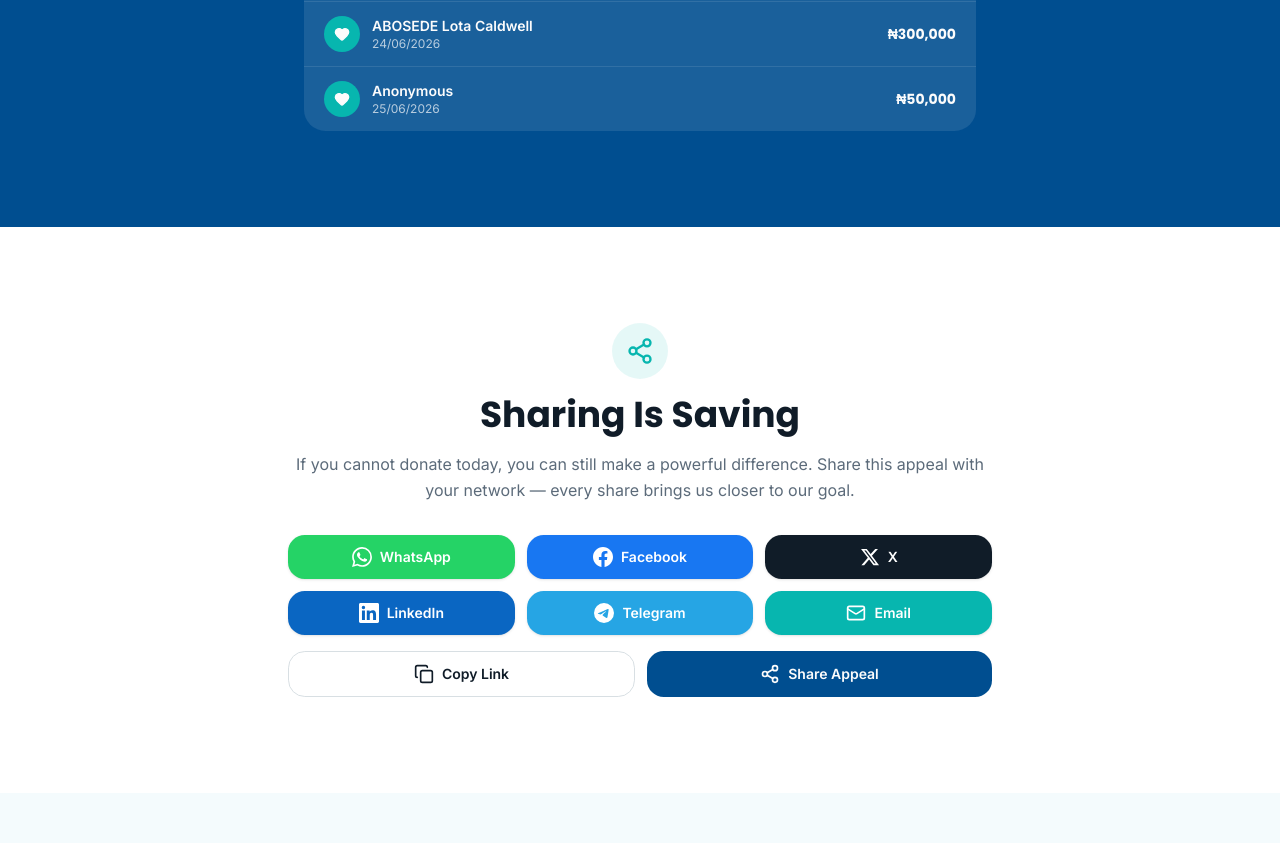
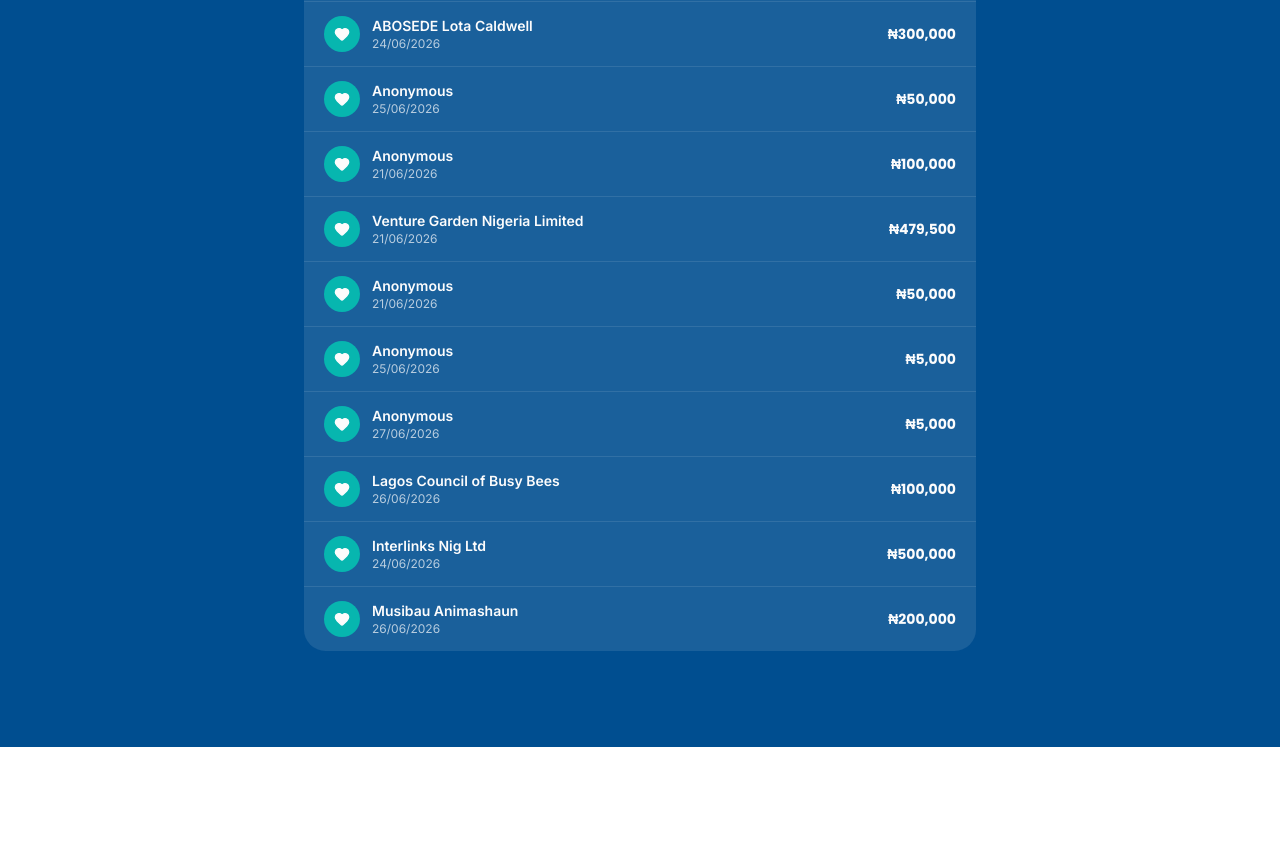
Before and after one commit to paullington/automate-donation-tracking_latest, a Next.js app: page / in a window 1280 px wide. Shown: the part 8640-9483 px from the top of the page. Built offline with nearby package versions, Linux system fonts and the light colour scheme; no server answers; the database is empty.

Commit message:
Add new donor entries to social proof component

```diff
--- a/components/social-proof.tsx
+++ b/components/social-proof.tsx
@@ -21,6 +21,14 @@ const recentDonors = [
   { name: 'CHRISTIANA EDIRIN YAVUNADU', amount: 10_000, time: '24/06/2026' },
   { name: 'ABOSEDE Lota Caldwell', amount: 300_000, time: '24/06/2026' },
   { name: 'Anonymous', amount: 50_000, time: '25/06/2026' },
+  { name: 'Anonymous', amount: 100_000, time: '21/06/2026' },
+  { name: 'Venture Garden Nigeria Limited', amount: 479_500, time: '21/06/2026' },
+  { name: 'Anonymous', amount: 50_000, time: '21/06/2026' },
+  { name: 'Anonymous', amount: 5_000, time: '25/06/2026' },
+  { name: 'Anonymous', amount: 5_000, time: '27/06/2026' },
+  { name: 'Lagos Council of Busy Bees', amount: 100_000, time: '26/06/2026' },
+  { name: 'Interlinks Nig Ltd', amount: 500_000, time: '24/06/2026' },
+  { name: 'Musibau Animashaun', amount: 200_000, time: '26/06/2026' },
 ]
 
 export function SocialProof() {
```
